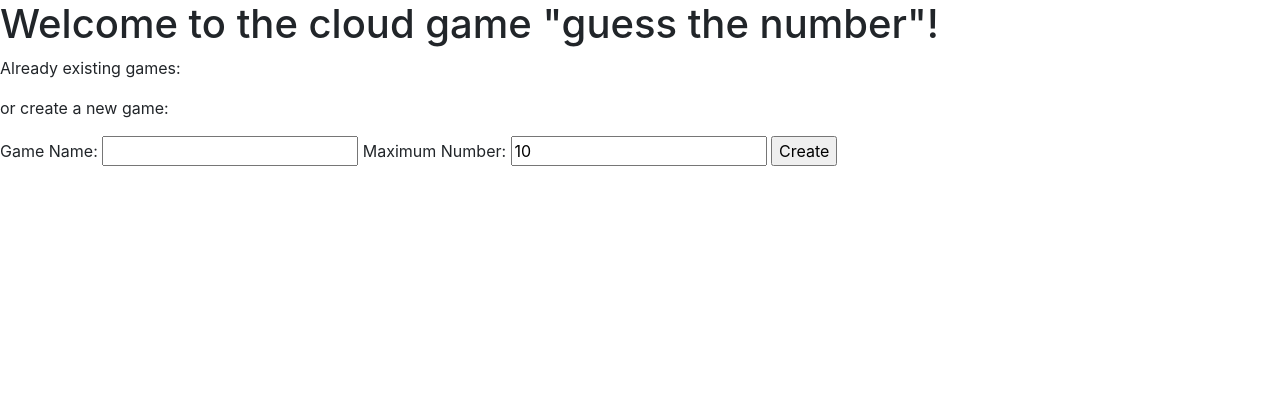
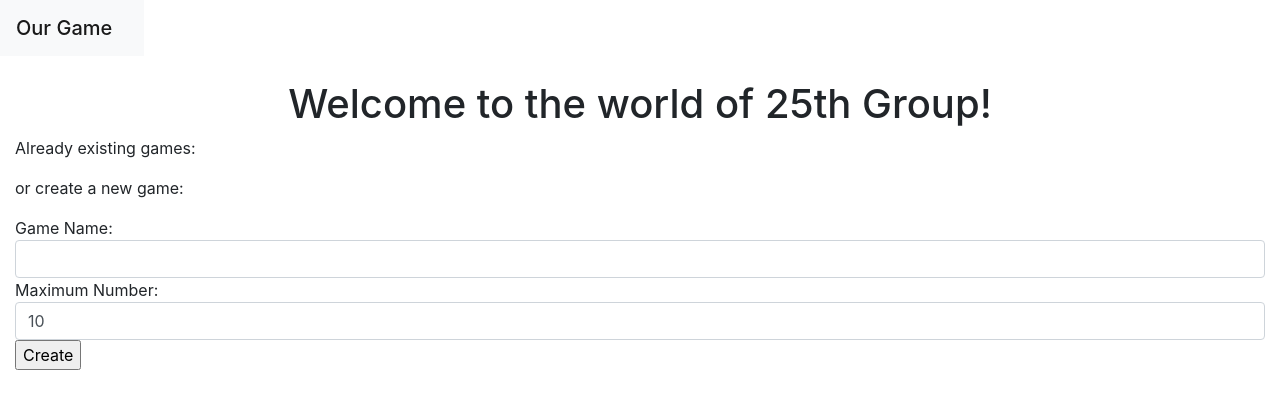
Before and after one commit to megaz90/cloud-comp25, a PHP site: page / in a window 1280 px wide. Shown: the top 409 px of the page. Run offline with PHP 8.4, Linux system fonts and the light colour scheme; data that the repository does not hold is empty.

Commit message:
Web content index page updated

```diff
--- a/tug-of-war-in-the-clouds/web-content/index.php
+++ b/tug-of-war-in-the-clouds/web-content/index.php
@@ -2,7 +2,15 @@
 <script src="https://code.jquery.com/jquery-3.3.1.slim.min.js" integrity="sha384-q8i/X+965DzO0rT7abK41JStQIAqVgRVzpbzo5smXKp4YfRvH+8abtTE1Pi6jizo" crossorigin="anonymous"></script>
 <script src="https://cdnjs.cloudflare.com/ajax/libs/popper.js/1.14.7/umd/popper.min.js" integrity="sha384-UO2eT0CpHqdSJQ6hJty5KVphtPhzWj9WO1clHTMGa3JDZwrnQq4sF86dIHNDz0W1" crossorigin="anonymous"></script>
 <script src="https://stackpath.bootstrapcdn.com/bootstrap/4.3.1/js/bootstrap.min.js" integrity="sha384-JjSmVgyd0p3pXB1rRibZUAYoIIy6OrQ6VrjIEaFf/nJGzIxFDsf4x0xIM+B07jRM" crossorigin="anonymous"></script>
-<h1>Welcome to the cloud game "guess the number"!</h1>
+<div class="container-fluid">
+   <div class="row">
+      <nav class="navbar navbar-light bg-light">
+         <span class="navbar-brand mb-0 h1">Our Game</span>
+      </nav>
+   </div>
+   <div class="mt-4">
+      <h1 class="text-center">Welcome to the world of 25th Group!</h1>
+   </div>
    <p>
       Already existing games:
    </p>
@@ -10,16 +18,14 @@ Already existing games:
       <?php
       include 'config.php';
 
-if (isset($_POST['new_cloud_name']))
-{
+      if (isset($_POST['new_cloud_name'])) {
          $sql = "INSERT INTO clouds (name, value, max_value) VALUES ('" . $_POST['new_cloud_name'] . "',0," . $_POST['new_cloud_goal'] . ")";
          $pdo->query($sql);
       }
 
       $sql = "SELECT * FROM clouds";
       foreach ($pdo->query($sql) as $row) {
-   if (abs(intval($row['value'])) < intval($row['max_value']))
-   {
+         if (abs(intval($row['value'])) < intval($row['max_value'])) {
             echo "<a href='cloud.php?cloud_id=" . $row['cloud_id'] . "'>" . $row['name'] . "</a> (score: " . $row['value'] . ", goal:" . $row['max_value'] . ")<br />";
          }
       }
@@ -29,8 +35,9 @@ foreach ($pdo->query($sql) as $row) {
    <p>
       or create a new game:
    <form action="" method="post">
-Game Name: <input name="new_cloud_name" value="">
-Maximum Number: <input name="new_cloud_goal" value="10">
+      Game Name: <input class="form-control" name="new_cloud_name" value="">
+      Maximum Number: <input class="form-control" name="new_cloud_goal" value="10">
       <input type="submit" value="Create">
    </form>
    </p>
+</div>
```
Lines whose indentation alone changed are shown as unchanged.
